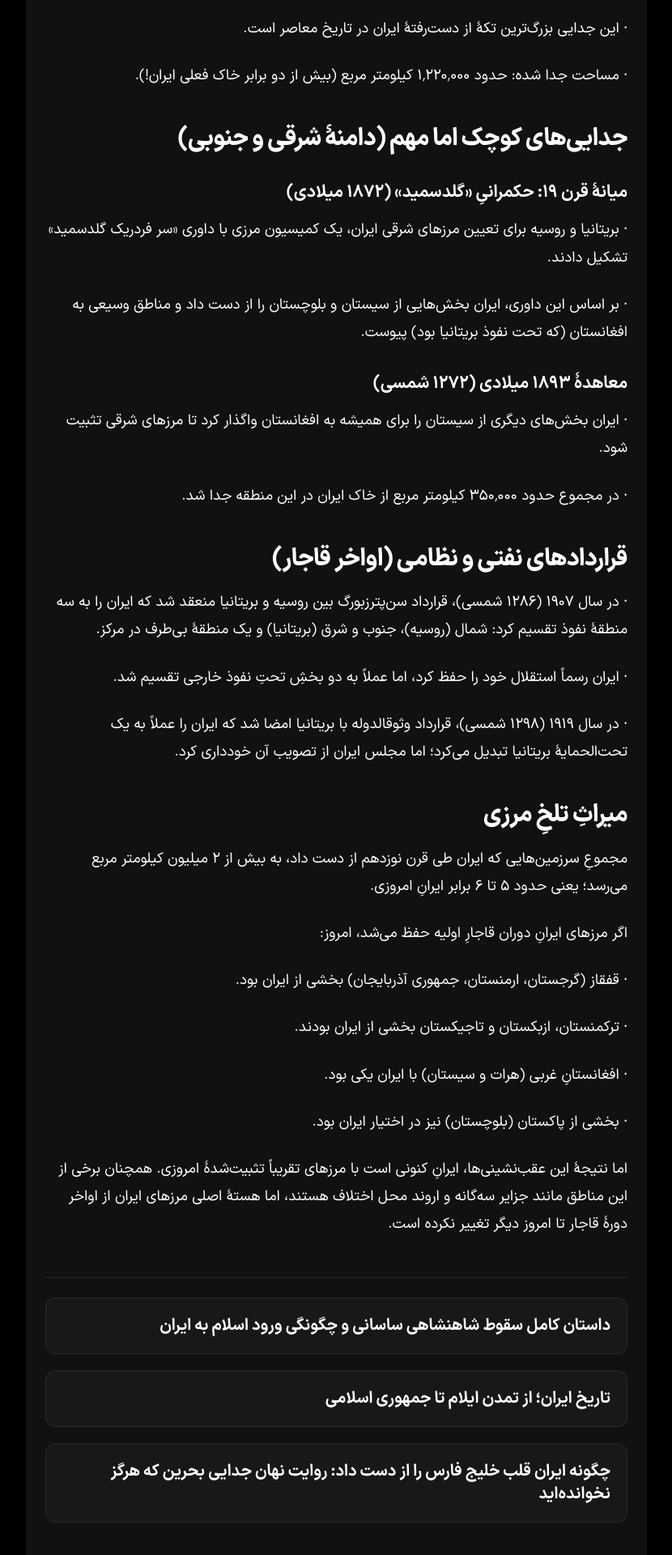
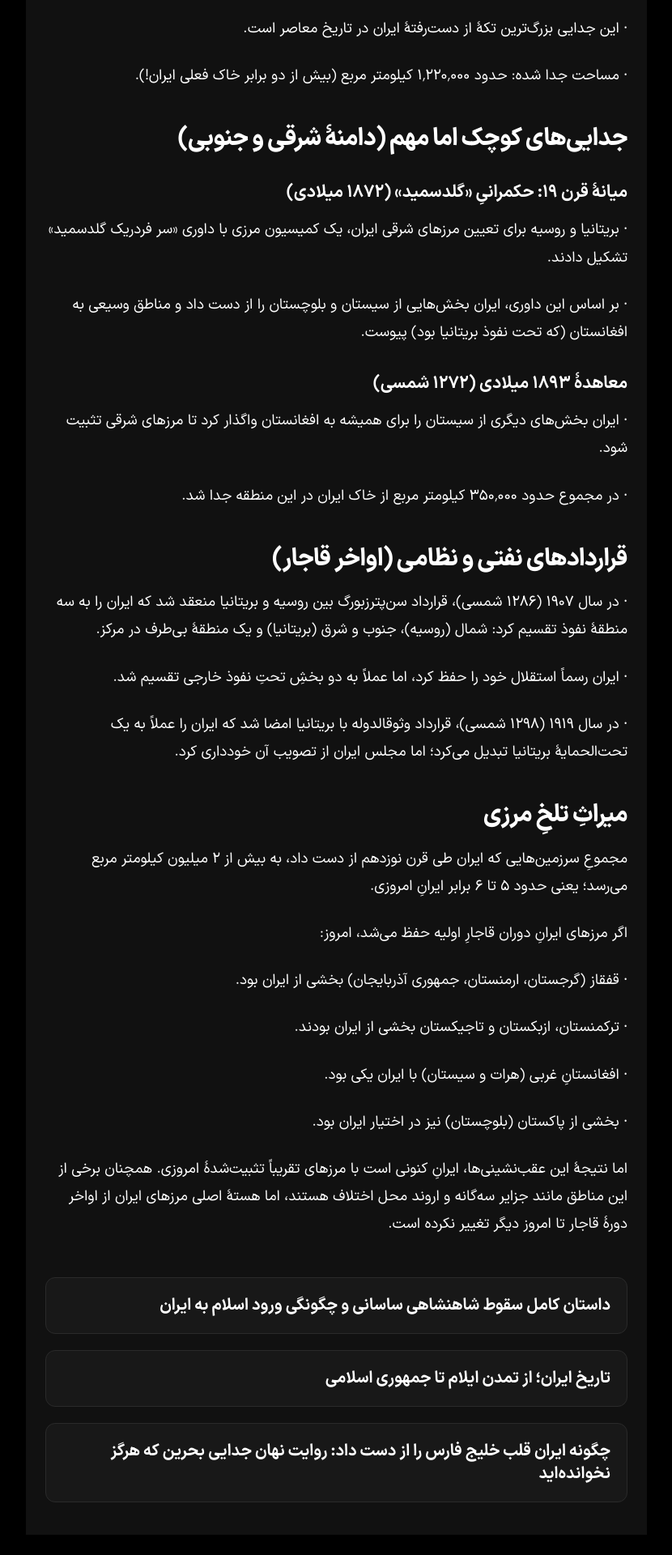
Before and after one commit to darkblog/darkblog.github.io, a Jekyll site: the page built from _posts/2026-8-30-205.md, in a window 1280 px wide. Shown: the part 3256-5176 px from the top of the page at 81% size, without its empty margins (217-1047 px from the left). Built offline with Jekyll 4.4.1, drawn with Linux system fonts in a browser that asks for light colours; after the commit the page ends 5151 px from its top, so only the background shows below that.

Commit message:
Update default.html

```diff
--- a/_layouts/default.html
+++ b/_layouts/default.html
@@ -169,7 +169,7 @@ html:has(#menu-toggle:checked), html.nav-open { overflow: hidden; }
 .article-content table tbody tr:nth-child(even) { background-color: var(--bg-elev); }
 .article-content table tbody tr:hover { background-color: #252525; }
 .article-content table caption { padding: 0.5rem 0; font-weight: 500; color: var(--text); }
-.related-section { margin-block-start: 3rem; padding-block-start: 1.5rem; border-block-start: 1px solid var(--border); }
+.related-section { margin-block-start: 3rem; }
 </style>
 </head>
 <body>
```
